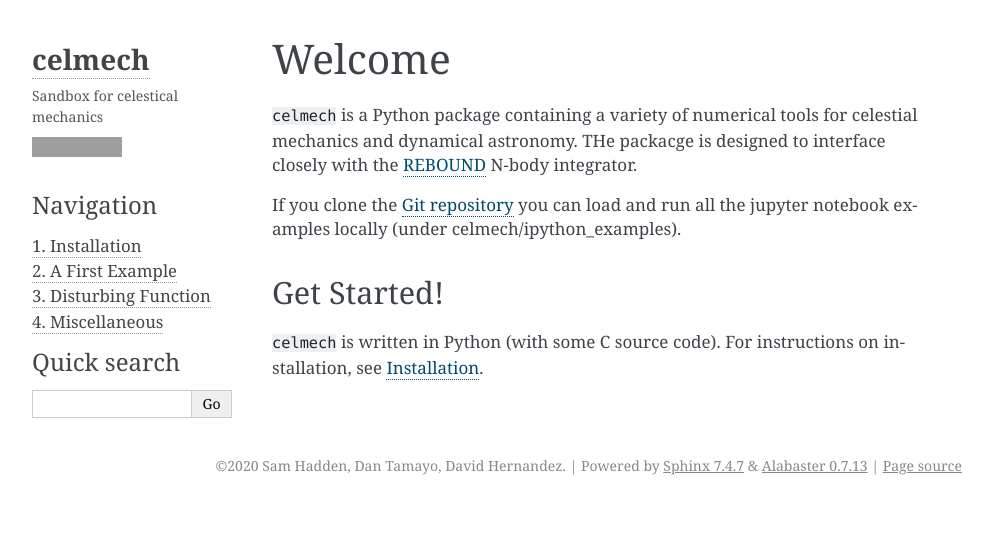
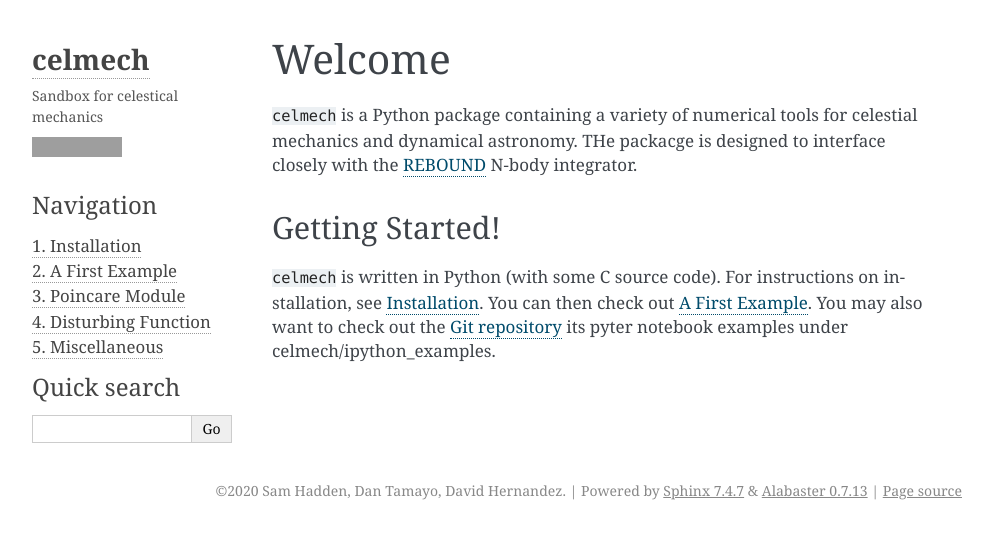
Before and after one commit to shadden/celmech, a Sphinx documentation site: the page built from docs/index.rst, in a window 1280 px wide, cut to the strip 0-539 px from the top of the page. Shown: the whole strip, without its empty margins (148-1141 px from the left). Built offline with Sphinx 7.4.7, drawn with Linux system fonts in a browser that asks for light colours; grey boxes are pictures that could not be loaded.

Commit message:
updating documentation

```diff
--- a/docs/index.rst
+++ b/docs/index.rst
@@ -9,12 +9,11 @@ Welcome
 ``celmech`` is a Python package containing a variety of numerical tools for celestial mechanics and dynamical astronomy.
 THe packacge is designed to interface closely with the `REBOUND <https://rebound.readthedocs.io/en/latest/>`_ N-body integrator.
 
-If you clone the `Git repository <https://github.com/shadden/celmech/>`_ you can load and run all the jupyter notebook examples locally (under celmech/ipython_examples).
 
-Get Started!
-------------
+Getting Started!
+----------------
 
-``celmech`` is written in Python (with some C source code).  For instructions on installation, see :ref:`install`.
+``celmech`` is written in Python (with some C source code).  For instructions on installation, see :ref:`install`. You can then check out :ref:`first_example`. You may also want to check out the `Git repository <https://github.com/shadden/celmech/>`_ its pyter notebook examples under celmech/ipython_examples.
 
 
 .. toctree::
@@ -22,5 +21,6 @@ Get Started!
     :hidden:
 
     quickstart
+    poincare
     disturbing_function
     miscellaneous
--- a/docs/quickstart.rst
+++ b/docs/quickstart.rst
@@ -63,7 +63,7 @@ We'd like a construct a Hamiltonian that can capture the dynamical evolution of
         pvars = Poincare.from_Simulation(sim)
         pham = PoincareHamiltonian()
 
-We've now generated a Hamiltonian model  using the ``PoincareHamiltonian`` class. We can examine the symbolic expression for our Hamiltonian, stored as
+We've now generated a Hamiltonian model using the :class:`celmech.poincare.PoincareHamiltonian` class. We can examine the symbolic expression for our Hamiltonian, stored as
 
 .. code:: python
 
@@ -76,7 +76,7 @@ which should display:
         - \frac{G^{2} M_{2}^{2} m_{2}^{3}}{2 \Lambda_{2}^{2}} - \frac{G^{2} M_{1}^{2} m_{1}^{3}}{2 \Lambda_{1}^{2}}
 
 This expression is the Hamiltonian of two non-interacting Keplerian orbits expressed in canonical variables used by ``celmech``.
-The canonical momenta for the :math:`i`-th planet are defined[#]_ in terms of the planet's standard `orbital elements <https://en.wikipedia.org/wiki/Orbital_elements>`_ :math:`(a_i,e_i,I_i,\lambda_i,\varpi_i,\Omega_i)` and mass parameters :math:`\mu_i\sim m_i` and :math:`M_i \sim M_*`:
+The canonical momenta for the :math:`i`-th planet are defined [#]_ in terms of the planet's standard `orbital elements <https://en.wikipedia.org/wiki/Orbital_elements>`_ :math:`(a_i,e_i,I_i,\lambda_i,\varpi_i,\Omega_i)` and mass parameters :math:`\mu_i\sim m_i` and :math:`M_i \sim M_*`:
 
 .. math::
 
```
Also changed, not shown: docs/disturbing_function.rst (+36 -0 lines), docs/poincare.rst (added, +15 -0 lines).
